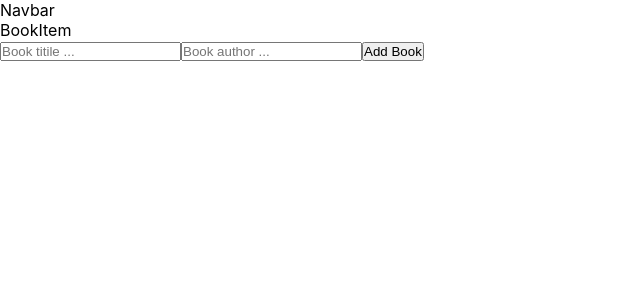
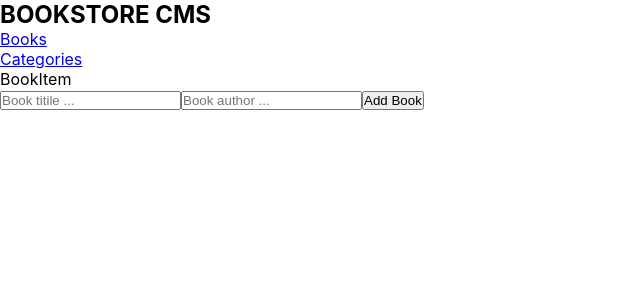
Before and after one commit to V-Blaze/Bookstore, a React (Create React App) app: page / in a window 1280 px wide. Shown: the top 300 px of the page, without its empty margins (0-640 px from the left). Built offline with nearby package versions, Linux system fonts and the light colour scheme.

Commit message:
Add react navigation link to the Navbar component

```diff
--- a/src/components/Navbar.js
+++ b/src/components/Navbar.js
@@ -1,7 +1,26 @@
 import React from 'react';
+import { Outlet, Link } from 'react-router-dom';
 
 const Navbar = () => (
-  <div>Navbar</div>
+    <div className="navbar">
+    <div className="title-div">
+      <h2 className="title">BOOKSTORE CMS</h2>
+    </div>
+    <div className="menu">
+      <nav>
+        <ul className="menu-list">
+          <li className="list-item">
+            <Link to="/">Books</Link>
+          </li>
+          <li className="list-item">
+            <Link to="/categories">Categories</Link>
+          </li>
+        </ul>
+      </nav>
+
+      <Outlet />
+    </div>
+  </div>
 );
 
 export default Navbar;
```
